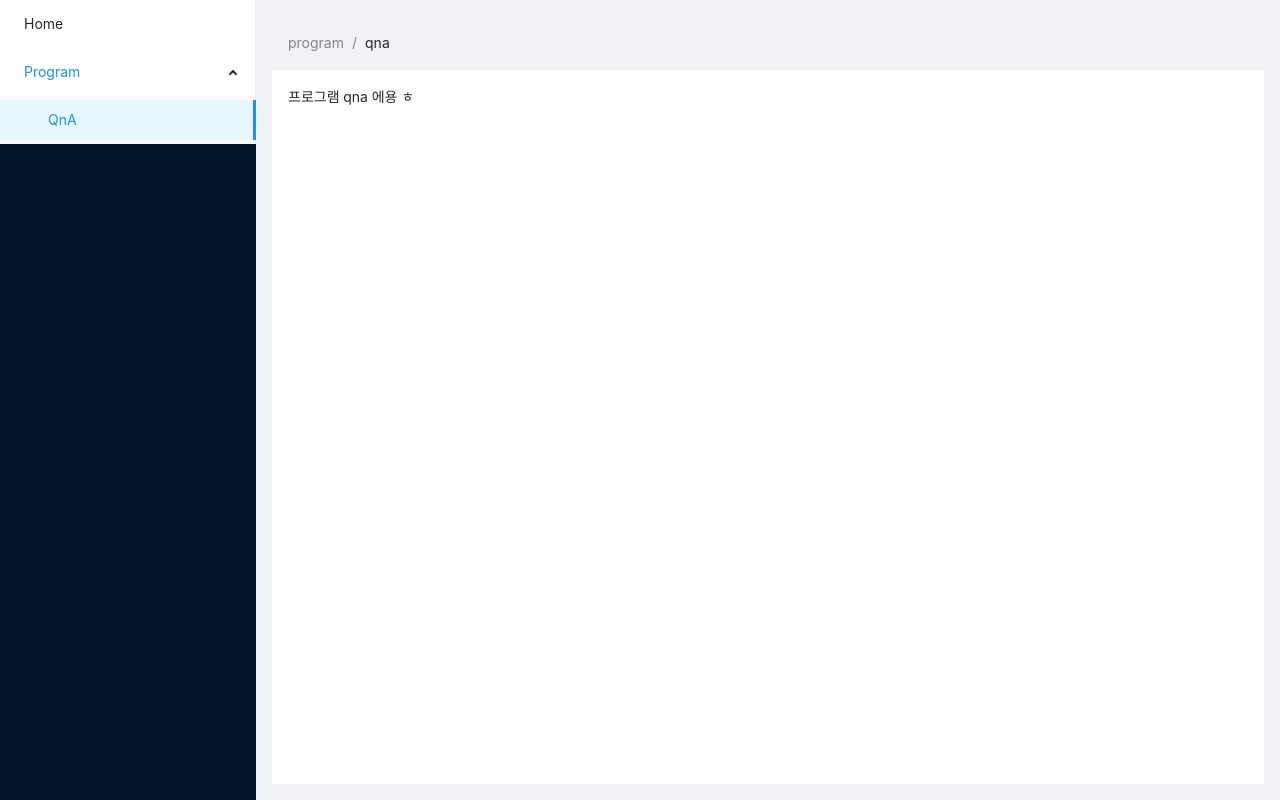
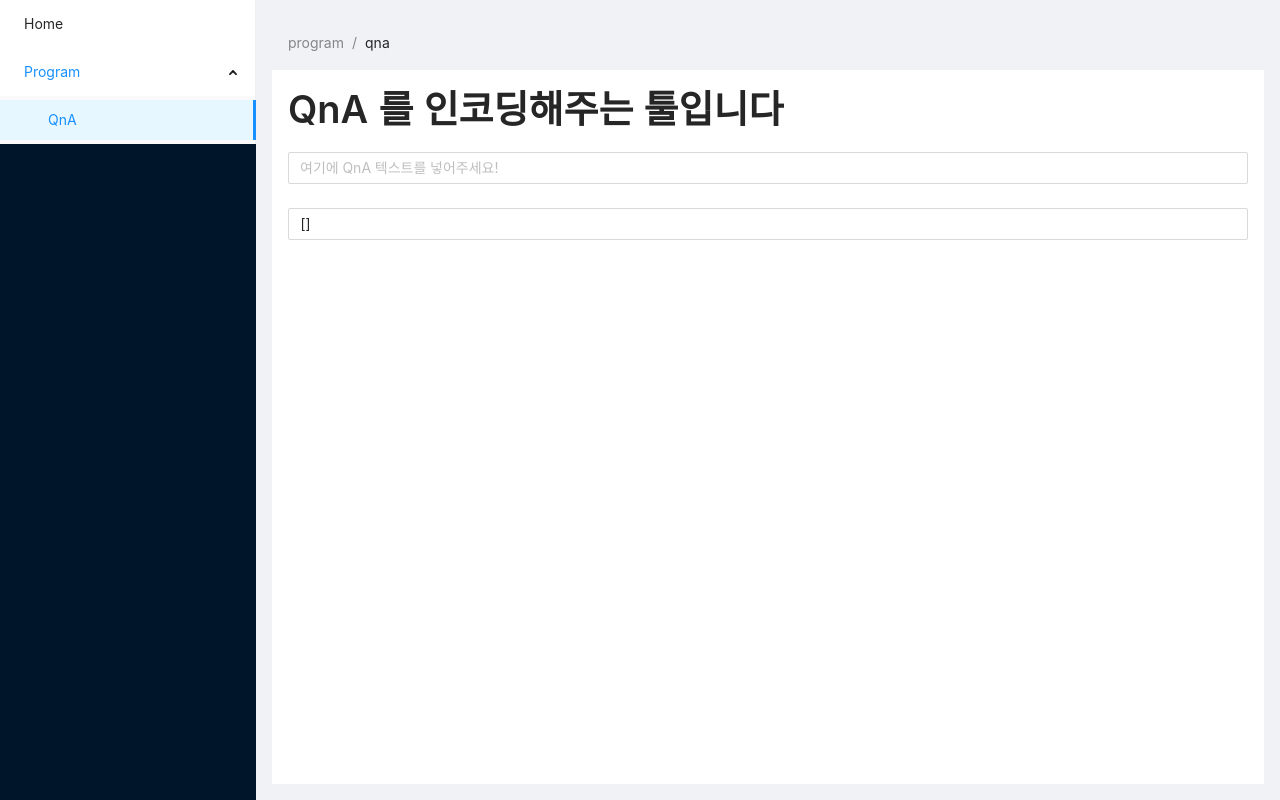
Before and after one commit to MaetDol/j-tool-box, a React (Create React App) app: page /program/qna in a window 1280 px wide. Built offline with nearby package versions, Linux system fonts and the light colour scheme.

Commit message:
QnA 인코딩 해주는 페이지 완성
와아~

```diff
--- a/src/pages/ProgramQna/ProgramQna.page.tsx
+++ b/src/pages/ProgramQna/ProgramQna.page.tsx
@@ -1,5 +1,29 @@
+import { Antd, QnaParser } from "components";
+import { QnA } from "components/QnaParser";
+import { useEffect, useState } from "react";
+
 export default function ProgramQna() {
+    const [parsedQnas, setParsedQnas] = useState<QnA[]>([]);
+    const [stringifyQnas, setStringfyQnas] = useState('');
+    useEffect(() =>{
+        setStringfyQnas(
+            JSON.stringify(parsedQnas, null, 4)
+        );
+    }, [parsedQnas]);
+
+
     return (
-        <div>프로그램 qna 에용 ㅎ</div>
+        <div>
+            <Antd.Typography.Title>
+                QnA 를 인코딩해주는 툴입니다
+            </Antd.Typography.Title>
+            <QnaParser setParsedValue={setParsedQnas}/>
+            <Antd.Input.TextArea
+                autoSize
+                style={{ marginTop: '24px' }}
+                value={stringifyQnas}
+                onChange={e => setStringfyQnas(e.target.value)}
+            />
+        </div>
     )
 }
```
